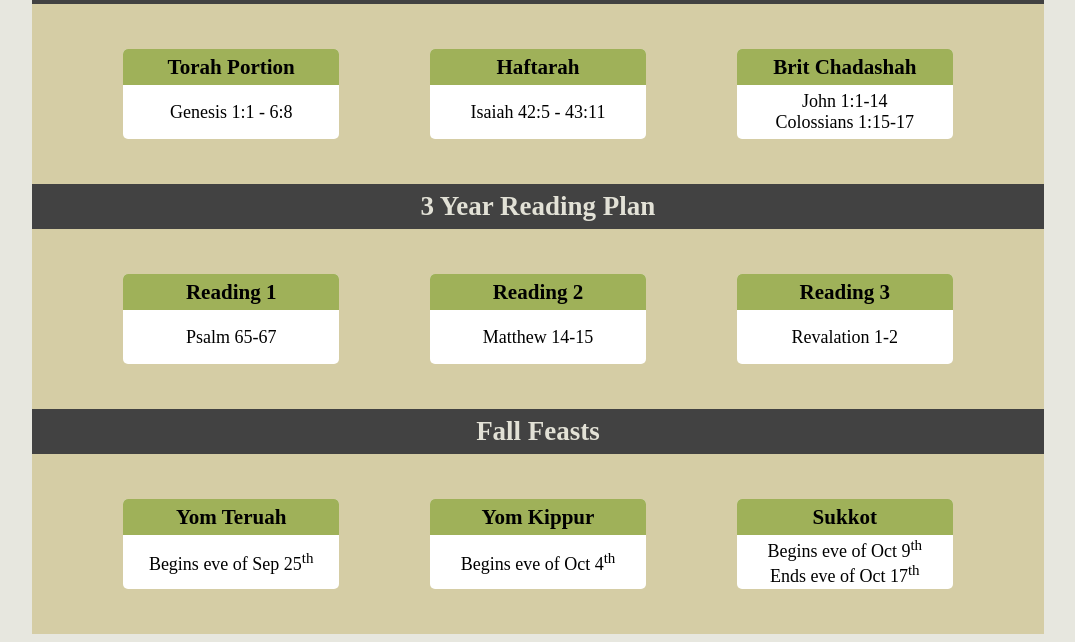
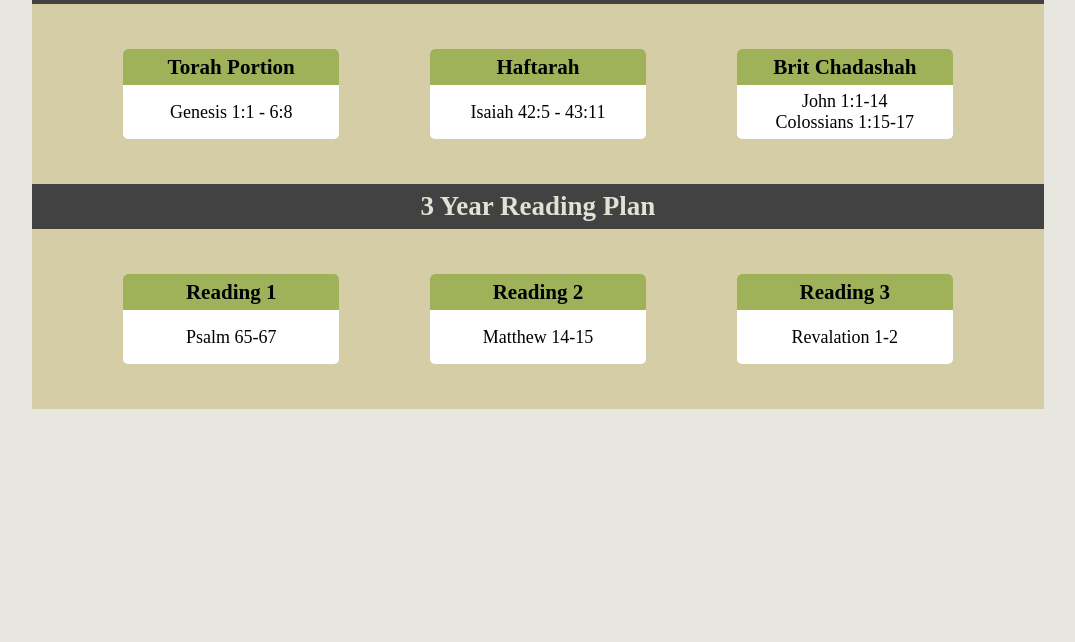
Before and after one commit to Daniel-Thompson-91/weekly-readings, a plain HTML site: page index.html in a window 1280 px wide. Shown: the part 249-891 px from the top of the page, without its empty margins (102-1177 px from the left). After the commit the page ends 800 px from the top, so only its background shows below. Drawn offline with Linux system fonts and the light colour scheme.

Commit message:
remove 2022 fall feasts

```diff
--- a/index.html
+++ b/index.html
@@ -86,7 +86,7 @@
 
       <!-- Feasts Section -->
 
-      <section class="sub-header">
+     <!-- <section class="sub-header">
         <h2>Fall Feasts</span></h2>
       </section>
       <section class="container">
@@ -117,7 +117,7 @@
               Ends eve of Oct 17<sup>th</sup></p>
           </section>
         </section>
-      </section>
+      </section> -->
     </main>
     <script src="./resources/scripts/main.js"></script>
   </body>
```
